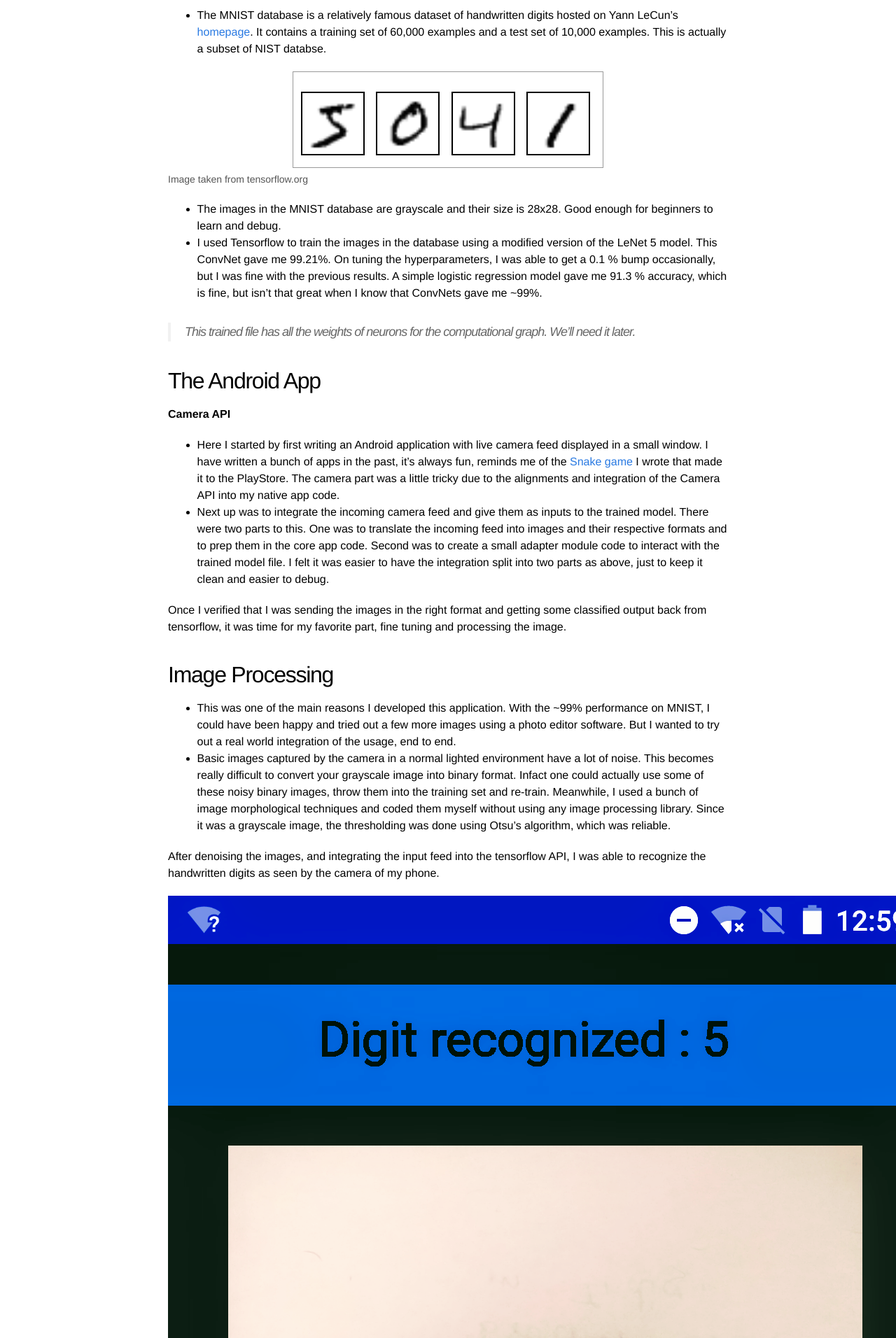
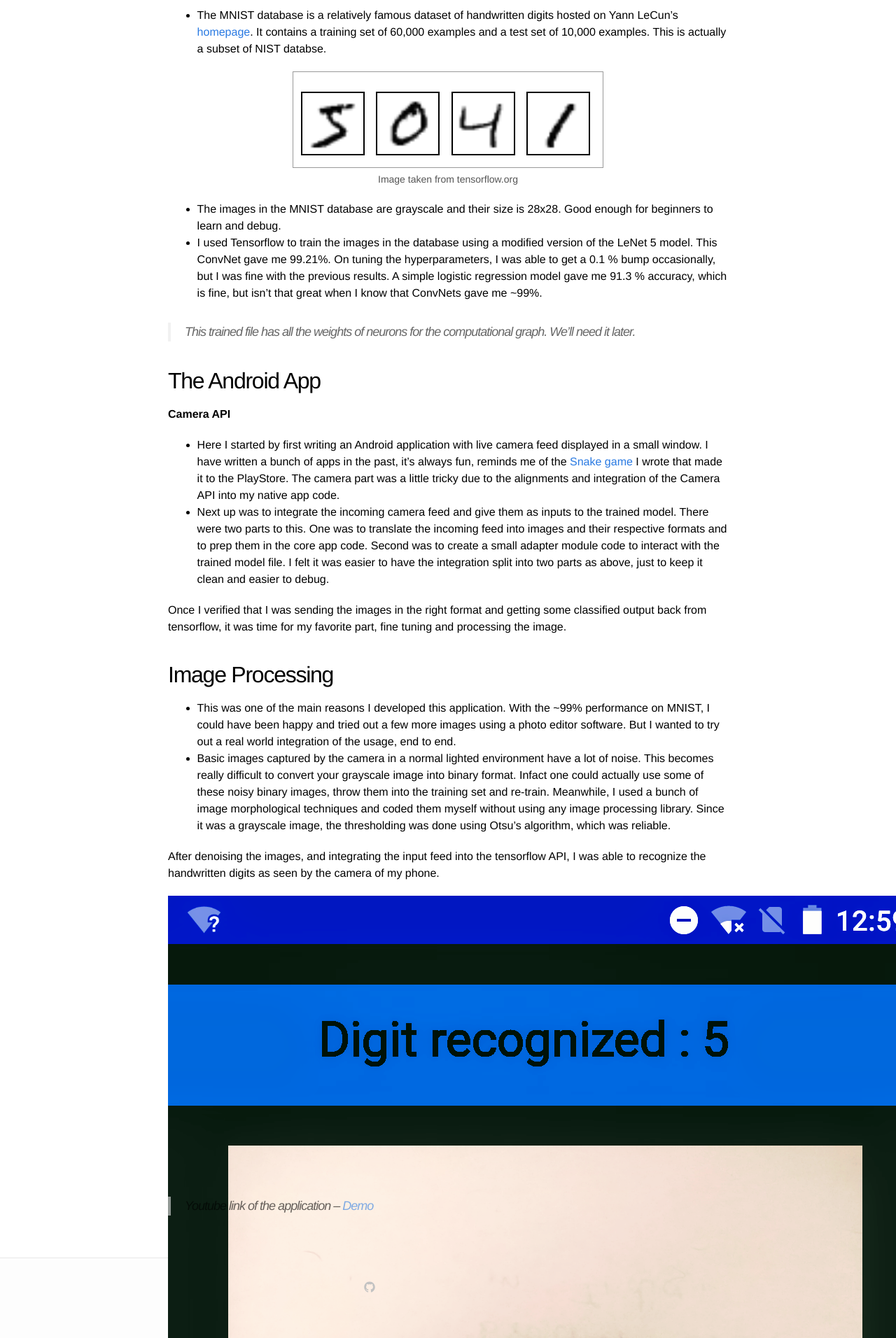
Before and after one commit to kaushikkanetkar/kaushikkanetkar.github.io, a Jekyll site: the page built from _posts/2017-03-31-tensorflow-app-mnist.markdown, in a window 1280 px wide. Shown: the part 342-2254 px from the top of the page at 70% size. Built offline with Jekyll 4.4.1, drawn with Linux system fonts in a browser that asks for light colours.

Commit message:
dimension

```diff
--- a/_posts/2017-03-31-tensorflow-app-mnist.markdown
+++ b/_posts/2017-03-31-tensorflow-app-mnist.markdown
@@ -18,7 +18,7 @@ It contains a training set of 60,000 examples and a test set of 10,000 examples.
 
 <div class="imgcap">
 <div style="text-align:center;"><img src="/assets/mnist_digits.png"></div>
-<div class="thecap" style="text-align:justify">Image taken from tensorflow.org</div>
+<div class="thecap" style="text-align:center">Image taken from tensorflow.org</div>
 </div>
 
 - The images in the MNIST database are grayscale and their size is 28x28. Good enough for beginners to learn and debug.
@@ -47,6 +47,6 @@ Once I verified that I was sending the images in the right format and getting so
 
 After denoising the images, and integrating the input feed into the tensorflow API, I was able to recognize the handwritten digits as seen by the camera of my phone.
 
-<div style="text-align:center;"><img src="/assets/screenshot.png"></div>
+<div style="max-width:49%; height:400px;"><img src="/assets/screenshot.png"></div>
 
 > Youtube link of the application -- [Demo](https://goo.gl/0FNvXL)
```
